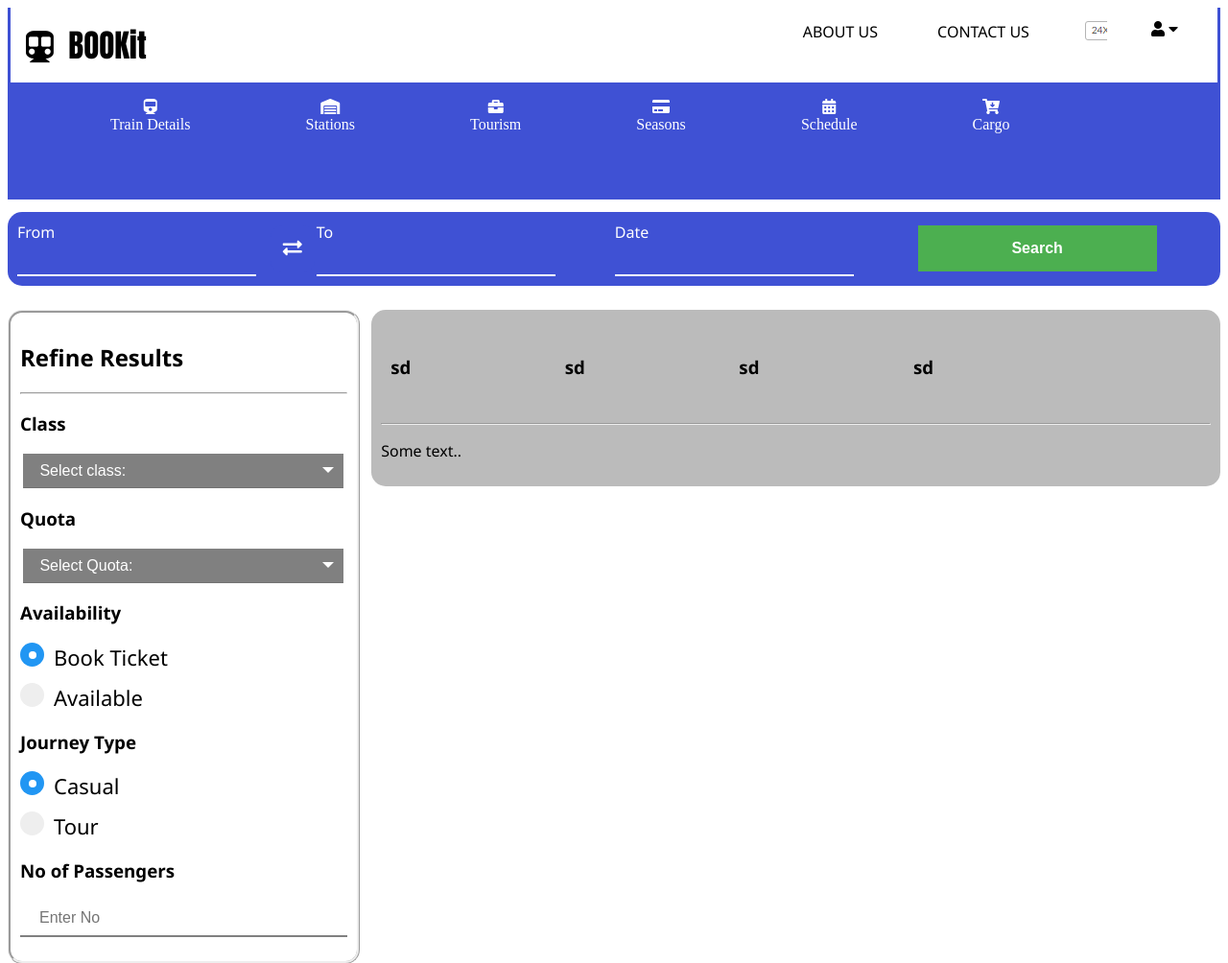
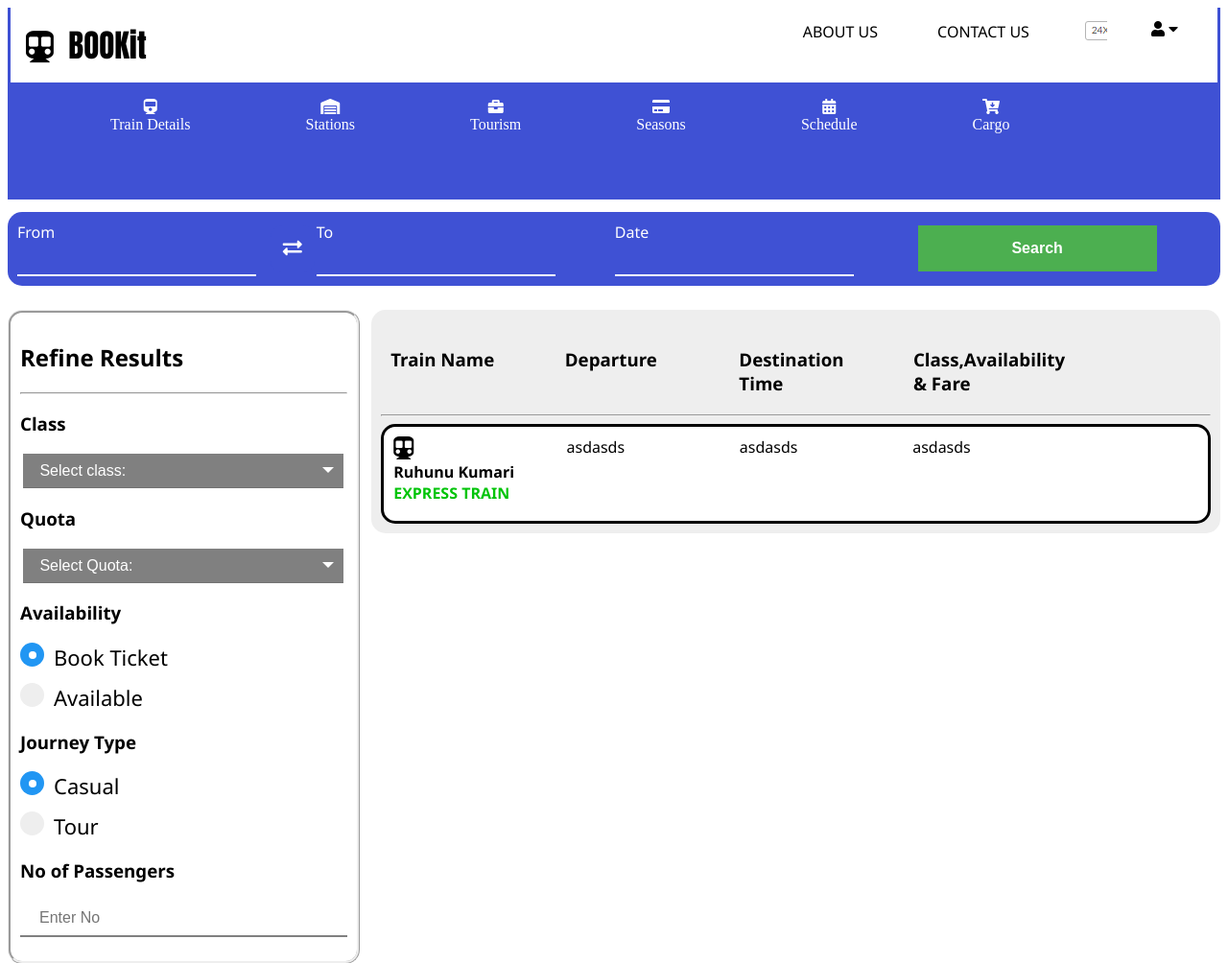
Before and after one commit to ShalithaCell/Online-Train-Reservation, a PHP site: page /Layout/TicketSearch.html in a window 1280 px wide. Shown: the top 1004 px of the page at 96% size. Run offline with PHP 8.4, Linux system fonts and the light colour scheme.

Commit message:
Add mockflow designs to the project

```diff
--- a/Layout/TicketSearch.html
+++ b/Layout/TicketSearch.html
@@ -155,25 +155,43 @@
                                                 <input type="text" id="txtNoOfPassengers" placeholder="Enter No">
                                         </form>
                                 </div>
-                                <div class="column-two round-coner font-Sego" style="background-color:#bbb;">
+                                <div class="column-two round-coner font-Sego" style="background-color:#EEEEEE;">
                                         <div class="form-inline">
                                                         <div class="row ful-width">
                                                 <div class="column-A">
-                                                        <h3>sd</h3>
+                                                        <h3>Train Name</h3>
                                                 </div>
                                                 <div class="column-B">
-                                                                <h3>sd</h3>
+                                                                <h3>Departure</h3>
                                                 </div>
                                                 <div class="column-C">
-                                                                <h3>sd</h3>
+                                                                <h3>Destination Time</h3>
                                                 </div>
                                                 <div class="column-D">
-                                                                <h3>sd</h3>
+                                                                <h3>Class,Availability &amp; Fare</h3>
                                                 </div>
                                         </div>
                                         </div>
-                                        <hr>
-                                        <p>Some text..</p>
+                                        <hr style="margin-top: -2%;">
+
+                                        <div id="divTrainList">
+                                                <div class="row round-coner custom-style-list">
+                                                        <div class="column-train-detail-general">
+                                                                <i class="fas fa-subway medium-font-size-icon"></i> <br>
+                                                                <label id="lblTrainName_1"><b>Ruhunu Kumari</b></label> <br>
+                                                                <label id="lblTrainType_1" class="lable-train-type"><b>Express Train</b></label>
+                                                        </div>
+                                                        <div class="column-train-detail-general">
+                                                                asdasds
+                                                        </div>
+                                                        <div class="column-train-detail-general">
+                                                                asdasds
+                                                        </div>
+                                                        <div class="column-train-detail-general">
+                                                                asdasds
+                                                        </div>
+                                                </div>
+                                        </div>
                                 </div>
                         </div>
                 </div>
--- a/Style/style-TicketSearch.css
+++ b/Style/style-TicketSearch.css
@@ -105,13 +105,18 @@
     width: 100%;
   }
 
+
+  .custom-style-list{
+    border-style: solid;
+    background-color: white;
+  }
+
   .column-A {
     float: left;
     width: 20%;
     margin-right: 1%;
     padding: 10px;
     height: 100%;
-    margin-top: 1%;
   }
 
   .column-B {
@@ -120,7 +125,6 @@
     margin-right: 1%;
     padding: 10px;
     height: 100%;
-    margin-top: 1%;
   }
 
   .column-C {
@@ -129,7 +133,6 @@
     margin-right: 1%;
     padding: 10px;
     height: 100%;
-    margin-top: 1%;
   }
 
   .column-D {
@@ -138,5 +141,16 @@
     margin-right: 1%;
     padding: 10px;
     height: 100%;
-    margin-top: 1%;
   }
+  .column-train-detail-general {
+    float: left;
+    width: 20%;
+    margin-right: 1%;
+    padding: 10px;
+    height: 100%;
+  }
+
+  .lable-train-type{
+    text-transform: uppercase;
+    color: #00C409;
+  }
--- a/Style/style-custom.css
+++ b/Style/style-custom.css
@@ -152,6 +152,10 @@
     margin-left: 5%;
   }
 
+  .medium-font-size-icon{
+    font-size: 1.5em;
+  }
+
 @media only screen and (max-width: 479px){
     .container-custom {
         width: 90%;
```
Also changed, not shown: MokFlow/AboutUs.jpg (added), MokFlow/HomePage.jpg (added), MokFlow/Payment.jpg (added), MokFlow/Station New.png (added), MokFlow/TicketSearch.jpg (added), MokFlow/contactUs.png (added), MokFlow/login.png (added), MokFlow/reg 2.png (added), MokFlow/seasons.png (added), MokFlow/train details.png (added), MokFlow/user acc.png (added), 1 other file.
